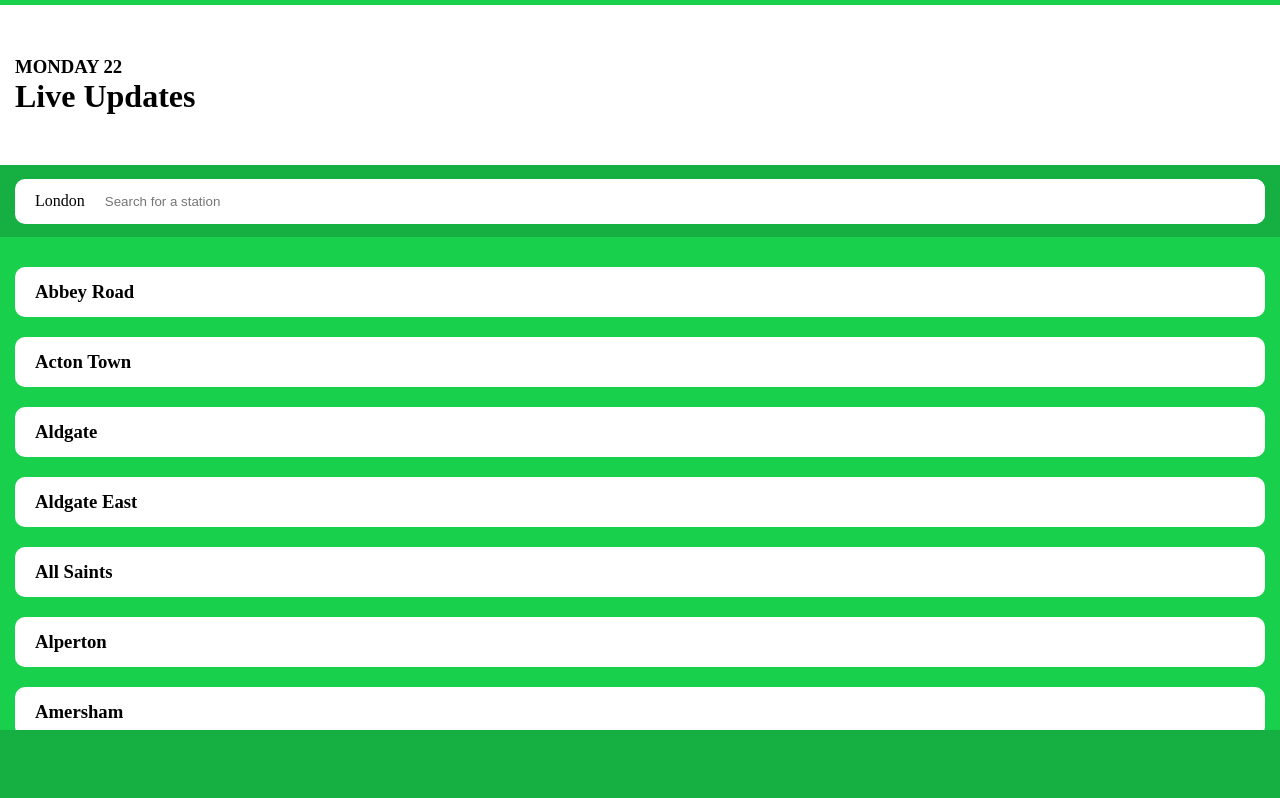
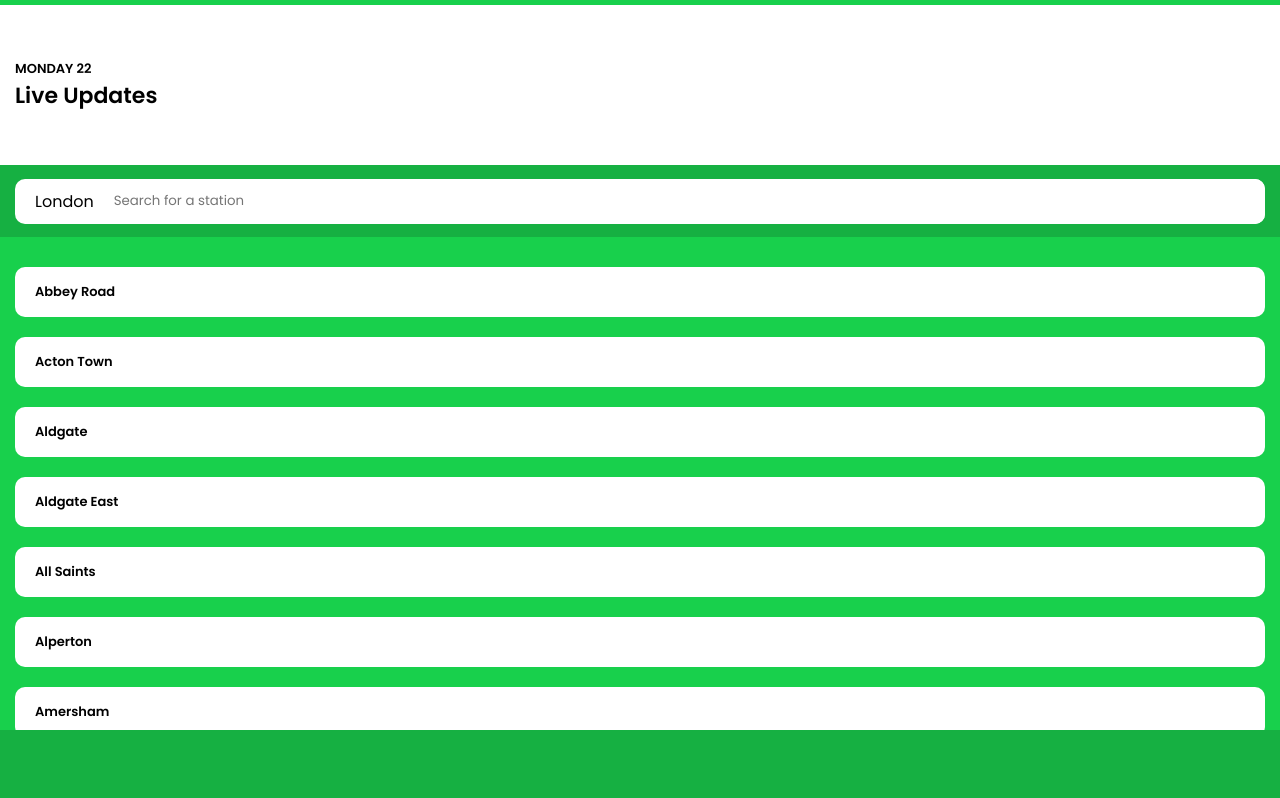
Before and after one commit to emmanuelojiji/open-city, a React (Create React App) app: page / in a window 1280 px wide. Shown: the top 798 px of the page. Built offline with nearby package versions, Linux system fonts and the light colour scheme.

Commit message:
Poppins font added

```diff
--- a/public/index.html
+++ b/public/index.html
@@ -3,7 +3,10 @@
   <head>
     <meta charset="utf-8" />
     <link rel="icon" href="%PUBLIC_URL%/favicon.ico" />
-    <meta name="viewport" content="width=device-width, initial-scale=1, maximum-scale=1, user-scalable=0">
+    <meta
+      name="viewport"
+      content="width=device-width, initial-scale=1, maximum-scale=1, user-scalable=0"
+    />
 
     <meta name="theme-color" content="#000000" />
     <meta
@@ -25,6 +28,12 @@
       work correctly both with client-side routing and a non-root public URL.
       Learn how to configure a non-root public URL by running `npm run build`.
     -->
+    <link rel="preconnect" href="https://fonts.googleapis.com" />
+    <link rel="preconnect" href="https://fonts.gstatic.com" crossorigin />
+    <link
+      href="https://fonts.googleapis.com/css2?family=Poppins:wght@300;400;500;600&display=swap"
+      rel="stylesheet"
+    />
     <title>React App</title>
   </head>
   <body>
--- a/src/App.css
+++ b/src/App.css
@@ -1,9 +1,22 @@
-*{
-margin:0;
-padding:0;
-box-sizing: border-box;
+* {
+  margin: 0;
+  padding: 0;
+  box-sizing: border-box;
+  font-family: "Poppins";
 }
 
-.App{
-    min-height: 100vh;
+.App {
+  min-height: 100vh;
 }
+
+h1 {
+  font-size: 22px;
+}
+
+h2 {
+  font-size: 18px;
+}
+
+h3 {
+  font-size: 13px;
+}
```
